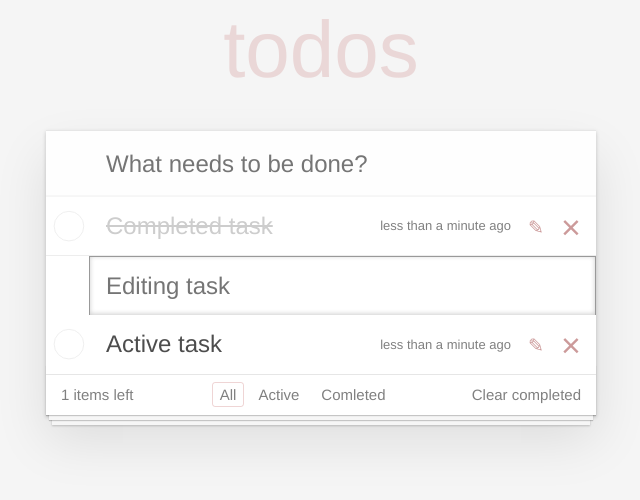
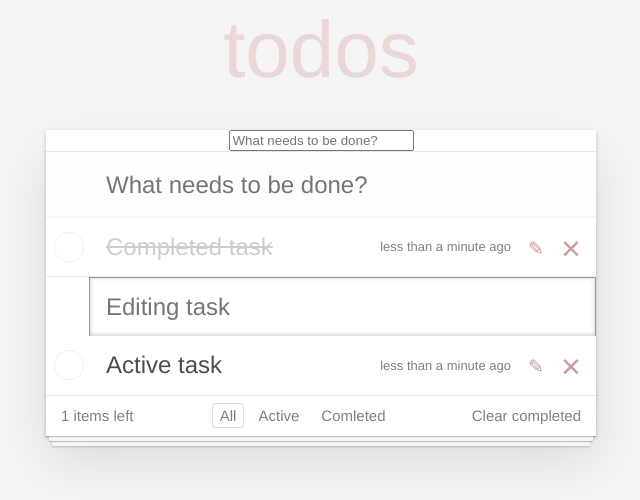
Before and after one commit to ricwi1/react2.9, a React (Vite) app: page / in a window 1280 px wide. Shown: the top 500 px of the page, without its empty margins (319-959 px from the left). Built offline with nearby package versions, Linux system fonts and the light colour scheme.

Commit message:
header jsx

```diff
--- a/src/components/Header.jsx
+++ b/src/components/Header.jsx
@@ -1,5 +1,22 @@
-const Header = () => {
+const Title = () => {
     return <h1>todos</h1>;
 };
 
+const NewTaskForm = ({ className, placeholder}) => {
+    return <input className={className} placeholder ={placeholder} />
+};
+
+function Header() {
+    return (
+        <header class="header">
+            <Title />
+            <NewTaskForm
+                className="new-todo"
+                placeholder ="What needs to be done?"
+                autoFocus
+            />
+        </header>
+    )
+}
+
 export default Header
```
